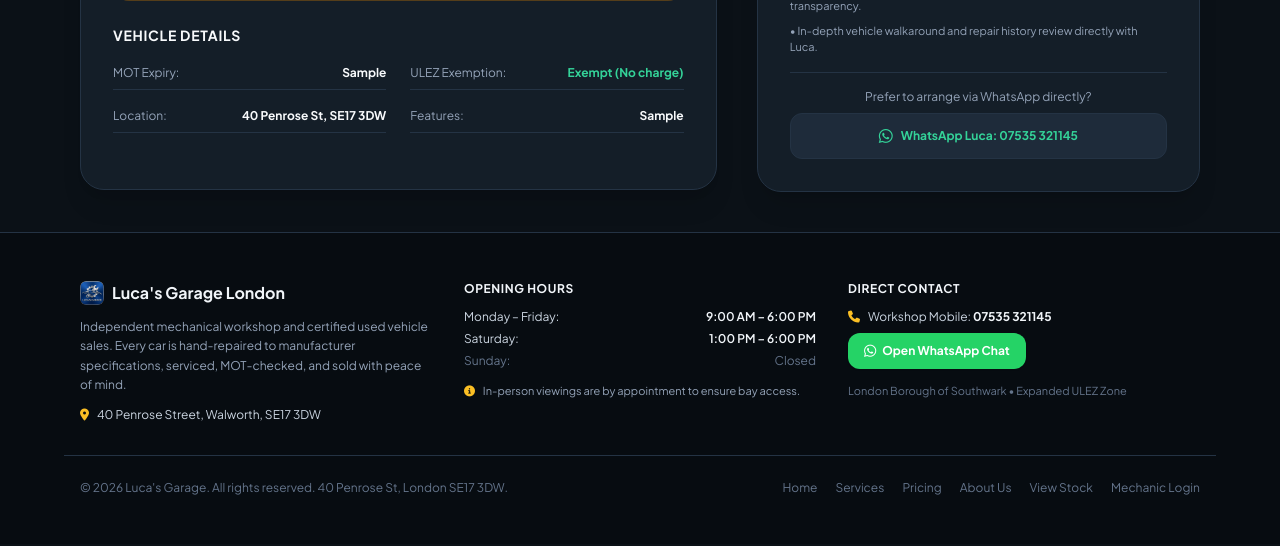
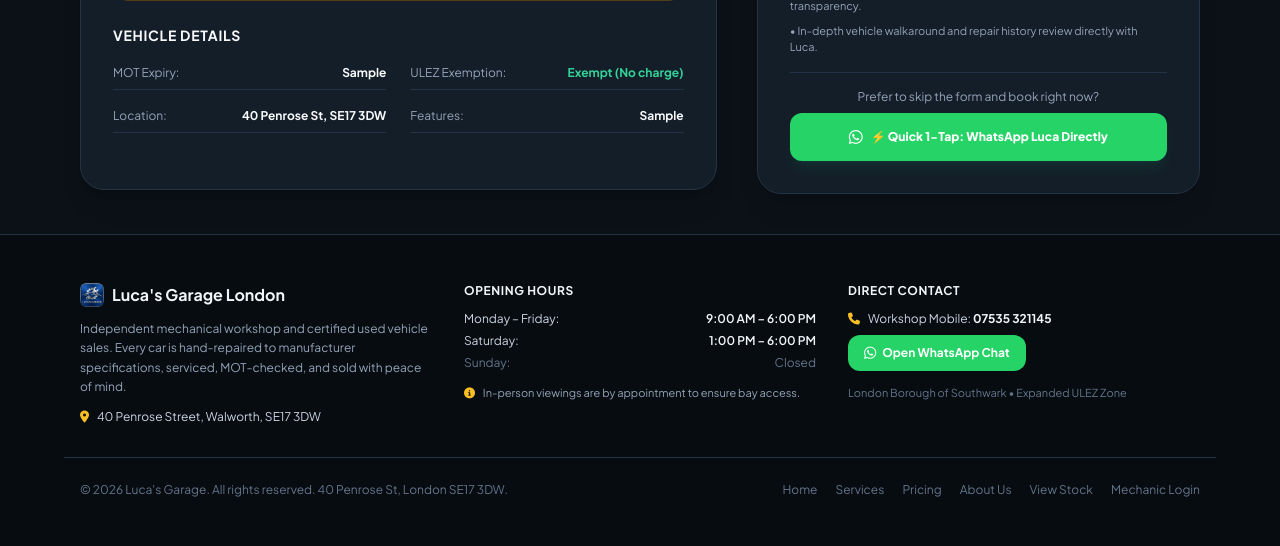
Before and after one commit to juuliettee/Lucas-garage-landingpage, a Flask app: page /car/1 in a window 1280 px wide. Shown: the part 950-1496 px from the top of the page. Before the commit the page ends 1445 px from the top, so only its background shows below. Run offline with Flask 3, Linux system fonts and the light colour scheme; tables that the repository leaves empty hold one stand-in row (values such as "Sample post"); grey boxes marked "Sample" are stand-in pictures; some libraries are stand-ins or nearby versions.

Commit message:
feat: restore prominent 1-tap WhatsApp button preloaded with booking details

```diff
--- a/app.py
+++ b/app.py
@@ -161,11 +161,14 @@ def book_viewing_api():
         car.make_model, booking_date, booking_time, customer_name, customer_phone
     )
 
-    # WhatsApp direct chat link
-    whatsapp_url = generate_customer_whatsapp_url(
-        car_name=f"{car.year} {car.make_model}",
-        message_type="viewing"
+    # 1-Tap WhatsApp direct confirmation URL with full booking details
+    import urllib.parse
+    booking_msg = (
+        f"Hi Luca, I just booked a viewing for the {car.year} {car.make_model} "
+        f"on {booking_date} at {booking_time}. My name is {customer_name} ({customer_phone}). "
+        f"Booking Ref: #LG-{booking.id}"
     )
+    whatsapp_url = f"https://wa.me/{GARAGE_MOBILE}?text={urllib.parse.quote(booking_msg)}"
 
     # Multi-channel alerts (Buyer email if provided, Luca alert email/telegram)
     try:
--- a/templates/car_detail.html
+++ b/templates/car_detail.html
@@ -222,11 +222,11 @@
 
                 <!-- Direct WhatsApp Alternative -->
                 <div class="mt-4 pt-4 border-t border-[#243344] text-center">
-                    <p class="text-xs text-slate-400 mb-2">Prefer to arrange via WhatsApp directly?</p>
+                    <p class="text-xs text-slate-400 mb-2">Prefer to skip the form and book right now?</p>
                     <a href="{{ whatsapp_url }}" target="_blank"
-                        class="w-full inline-flex items-center justify-center space-x-2 bg-[#1E2B3A] hover:bg-[#28394D] text-emerald-400 border border-[#243344] font-bold text-xs py-2.5 rounded-xl transition">
-                        <i class="fa-brands fa-whatsapp text-base text-emerald-400"></i>
-                        <span>WhatsApp Luca: 07535 321145</span>
+                        class="w-full inline-flex items-center justify-center space-x-2 bg-[#25D366] hover:bg-[#20BD5A] text-white font-black text-xs py-3 rounded-xl transition shadow-lg shadow-emerald-500/10">
+                        <i class="fa-brands fa-whatsapp text-base"></i>
+                        <span>⚡ Quick 1-Tap: WhatsApp Luca Directly</span>
                     </a>
                 </div>
             </div>
@@ -299,19 +299,19 @@
                             <div><i class="fa-solid fa-phone text-amber-400 mr-1.5"></i> Luca's Workshop: 07535 321145</div>
                         </div>
 
-                        <div class="pt-2 border-t border-[#243344] space-y-2">
+                        <div class="pt-3 border-t border-[#243344] space-y-2">
+                            <a href="${data.whatsapp_url}" target="_blank"
+                                class="inline-flex items-center justify-center space-x-2 w-full bg-[#25D366] hover:bg-[#20BD5A] text-white font-black py-3 px-4 rounded-xl text-xs sm:text-sm transition shadow-lg shadow-emerald-500/20">
+                                <i class="fa-brands fa-whatsapp text-lg"></i>
+                                <span>💬 1-Tap WhatsApp Luca to Confirm Now</span>
+                            </a>
                             ${data.gcal_url ? `
                             <a href="${data.gcal_url}" target="_blank"
-                                class="inline-flex items-center justify-center space-x-1.5 w-full bg-amber-500 hover:bg-amber-600 text-[#0B1117] font-bold py-2.5 px-3 rounded-xl text-xs transition shadow">
-                                <i class="fa-brands fa-google text-sm"></i>
+                                class="inline-flex items-center justify-center space-x-1.5 w-full bg-[#1E2B3A] hover:bg-[#28394D] text-slate-200 border border-[#243344] font-bold py-2.5 px-3 rounded-xl text-xs transition">
+                                <i class="fa-brands fa-google text-xs text-amber-400"></i>
                                 <span>Add to Google Calendar</span>
                             </a>
                             ` : ''}
-                            <a href="${data.whatsapp_url}" target="_blank"
-                                class="inline-flex items-center justify-center space-x-1.5 w-full bg-[#1E2B3A] hover:bg-[#28394D] text-emerald-400 border border-[#243344] font-bold py-2.5 px-3 rounded-xl text-xs transition">
-                                <i class="fa-brands fa-whatsapp text-sm"></i>
-                                <span>Message Luca on WhatsApp</span>
-                            </a>
                         </div>
                     </div>
                 `;
```
